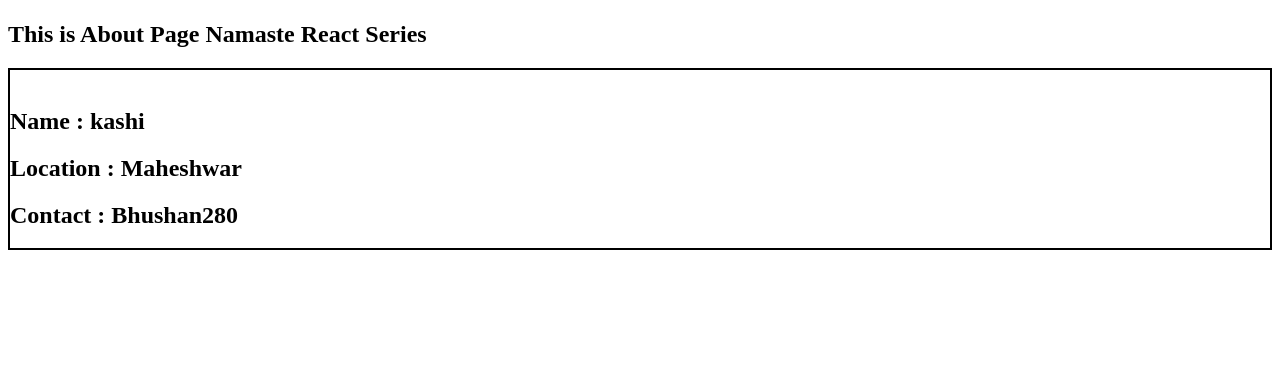
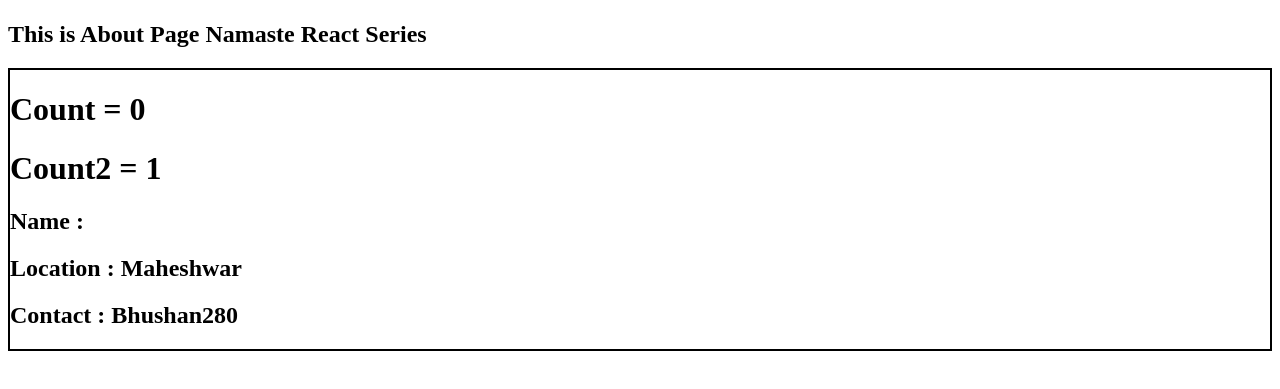
Before and after one commit to Bhushan280/let-us-react, a React (Vite) app: page /about in a window 1280 px wide. Shown: the part 223-612 px from the top of the page. Built offline with nearby package versions, Linux system fonts and the light colour scheme; no server answers.

Commit message:
Pain of using component life cycle mehtods in OLD days appriciating React HOOKS

```diff
--- a/src/components/About.js
+++ b/src/components/About.js
@@ -19,7 +19,8 @@ class About extends React.Component {
 
         {/* <User name={'Bhushan Chouhan'} /> */}
 
-        <UserClass name={'Kashi Chouhan'} location={'Indore'} />
+        <User />
+        {/* <UserClass name={'Kashi Chouhan'} location={'Indore'} /> */}
       </div>
     );
   }
--- a/src/components/User.js
+++ b/src/components/User.js
@@ -4,7 +4,15 @@ const User = ({ name }) => {
   const [count, setCount] = useState(0);
   const [count2, setCount2] = useState(1);
 
-  useEffect(() => {}, []);
+  useEffect(() => {
+    const timer = setInterval(() => {
+      console.log('React OP');
+    }, 1000);
+    return () => {
+      clearInterval(timer);
+    };
+  }, []);
+
 
   // async function getUserInfo() {
   //   const data = await fetch('https://api.github.com/users/Bhushan280');
```
Also changed, not shown: src/components/UserClass.js (+5 -5 lines).
